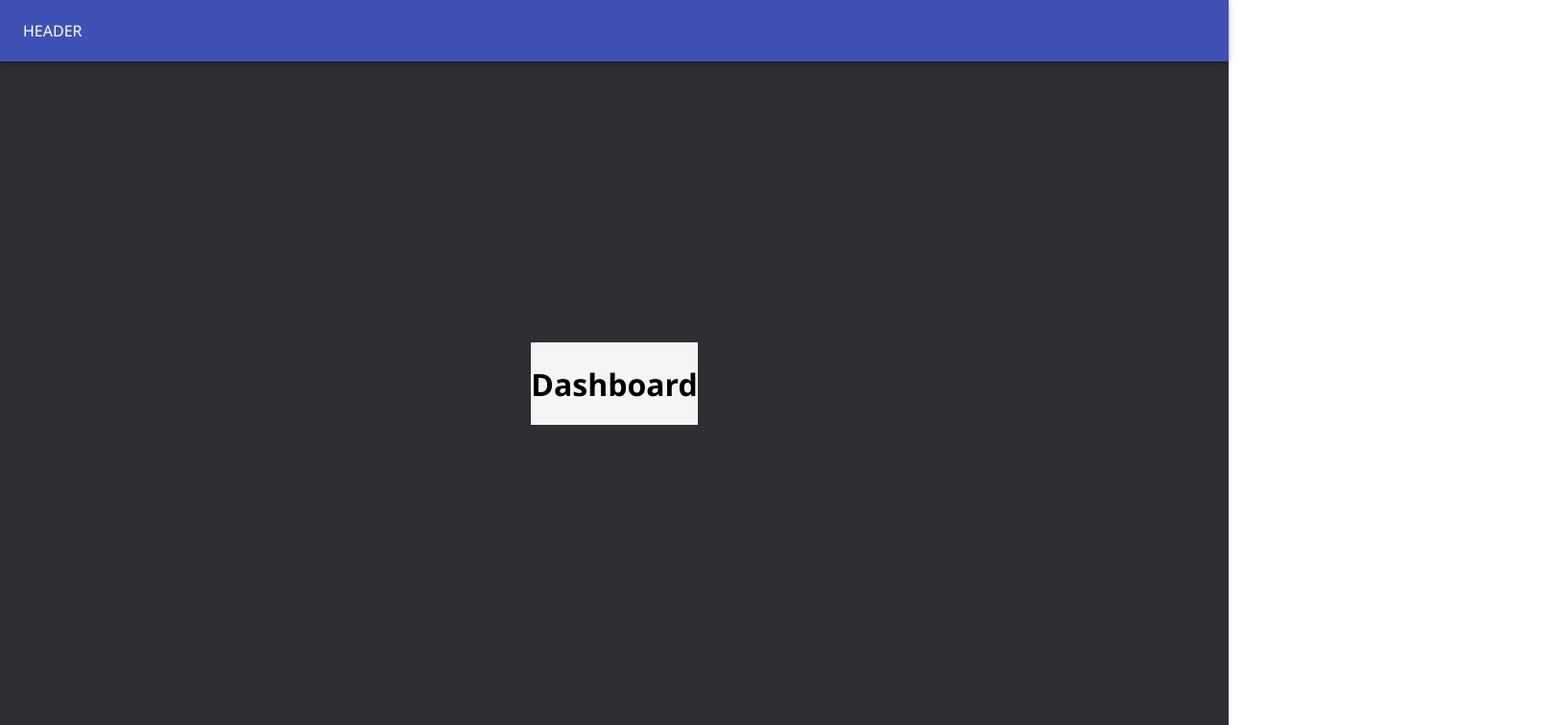
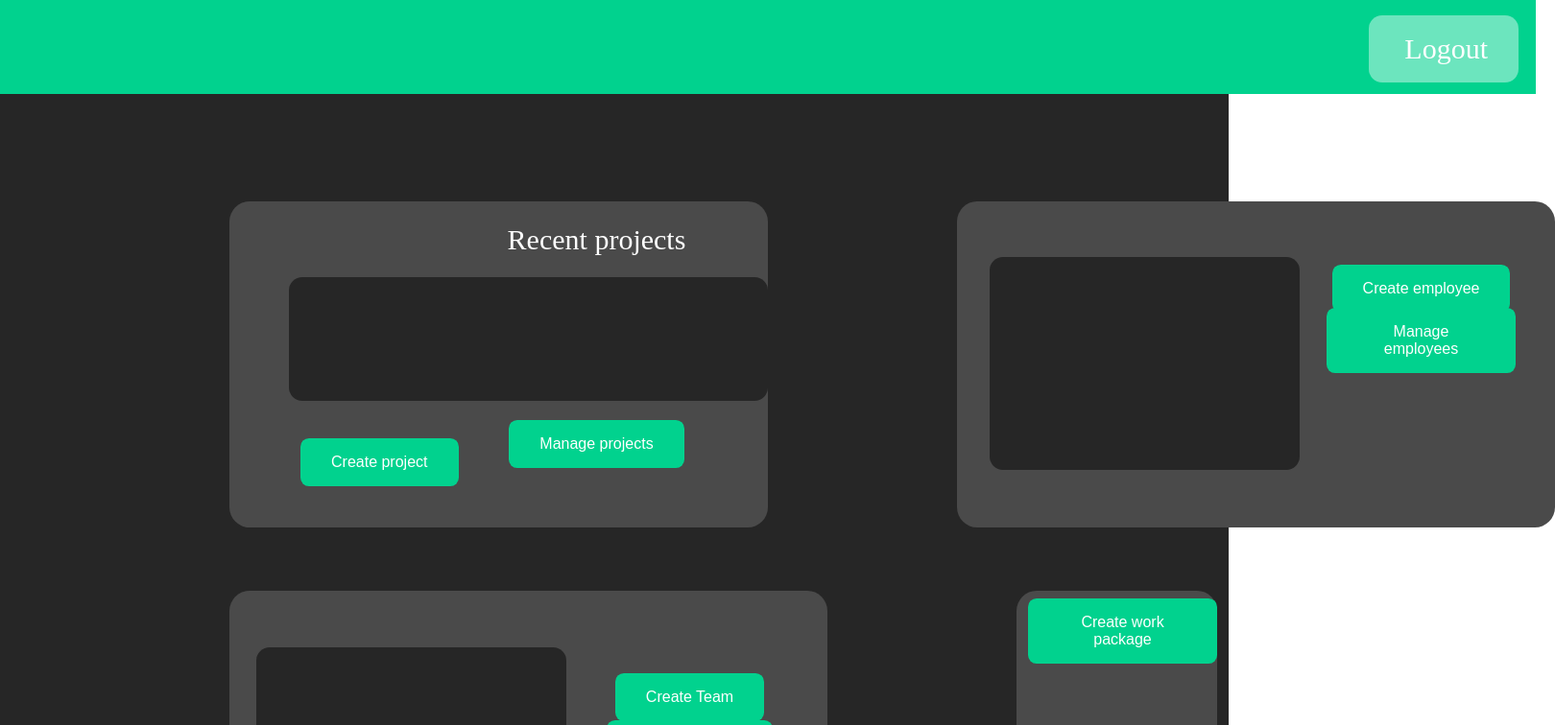
Before and after one commit to thearthurroth/DHBW-PMM-TOOL-FrontEnd, a React (Create React App) app: page / in a window 1280 px wide. Shown: the top 756 px of the page at 96% size, 1620 px wide, since content can reach past the window. Built offline with nearby package versions, Linux system fonts and the light colour scheme.

Commit message:
dashboard buttons

```diff
--- a/src/App.js
+++ b/src/App.js
@@ -2,19 +2,20 @@ import './App.css';
 import Login from "./component/Login";
 import ManualButton from './component/ManualButton';
 import Dashboard from "./component/Dashboard";
-import Header from "./component/Header";
+//import Header from "./component/Header";
+import Dashboard1 from "./component/Dashboard1";
 /*
 <Login />
 <div className='ManualButton'>
 <ManualButton/>
 </div>
+<Header />
  */
 function App() {
 
     return (
             <div className='App'>
-                <Header />
-                <Dashboard />
+                <Dashboard1 />
             </div>
 
     )
--- a/src/component/Dashboard1.js
+++ b/src/component/Dashboard1.js
@@ -1,5 +1,5 @@
-import React, { Component } from "react";
-import styled, { css } from "styled-components";
+import React from "react";
+import styled from "styled-components";
 
 function Dashboard1(props) {
   return (
@@ -20,24 +20,26 @@ function Dashboard1(props) {
           <RecentProjects>Recent projects</RecentProjects>
           <Rect16></Rect16>
           <Rect9Row>
-            <Rect9>
-              <CreateProject>Create project</CreateProject>
-            </Rect9>
-            <Rect10>
-              <ManageProjects>Manage projects</ManageProjects>
-            </Rect10>
+              <CreateProject>
+                <button>Create project</button>
+              </CreateProject>
+
+              <ManageProjects>
+                <button>Manage projects</button>
+              </ManageProjects>
           </Rect9Row>
         </Rect2>
         <Rect6>
           <Rect17Row>
             <Rect17></Rect17>
             <Rect12Column>
-              <Rect12>
-                <CreateEmployee>Create employee</CreateEmployee>
-              </Rect12>
-              <Rect11>
-                <ManageEmployees>Manage employees</ManageEmployees>
-              </Rect11>
+                <CreateEmployee>
+                    <button>Create employee</button>
+                </CreateEmployee>
+
+                <ManageEmployees>
+                  <button>Manage employees</button>
+                </ManageEmployees>
             </Rect12Column>
           </Rect17Row>
         </Rect6>
@@ -47,19 +49,20 @@ function Dashboard1(props) {
           <Rect18Row>
             <Rect18></Rect18>
             <Rect14Column>
-              <Rect14>
-                <CreateTeam>Create Team</CreateTeam>
-              </Rect14>
-              <Rect13>
-                <ManageTeams>Manage Teams</ManageTeams>
-              </Rect13>
+                <CreateTeam>
+                  <button>Create Team</button>
+                </CreateTeam>
+
+                <ManageTeams>
+                  <button>Manage Teams</button>
+                </ManageTeams>
             </Rect14Column>
           </Rect18Row>
         </Rect7>
         <Rect8>
-          <Rect15>
-            <CreateWorkPackage>Create work package</CreateWorkPackage>
-          </Rect15>
+            <CreateWorkPackage>
+              <button>Create work package</button>
+            </CreateWorkPackage>
         </Rect8>
       </Rect7Row>
     </Container>
--- a/src/component/ManualButton.css
+++ b/src/component/ManualButton.css
@@ -13,10 +13,4 @@ button{
     -webkit-appearance: none;
     -moz-appearance: none;
     border-radius: 1ch;
-
-    -webkit-transform: rotate(270deg);
-    -moz-transform: rotate(270deg);
-    -o-transform: rotate(270deg);
-    -ms-transform: rotate(270deg);
-    transform: rotate(270deg);
 }
```
Also changed, not shown: src/grid-globe-png.png (added).
